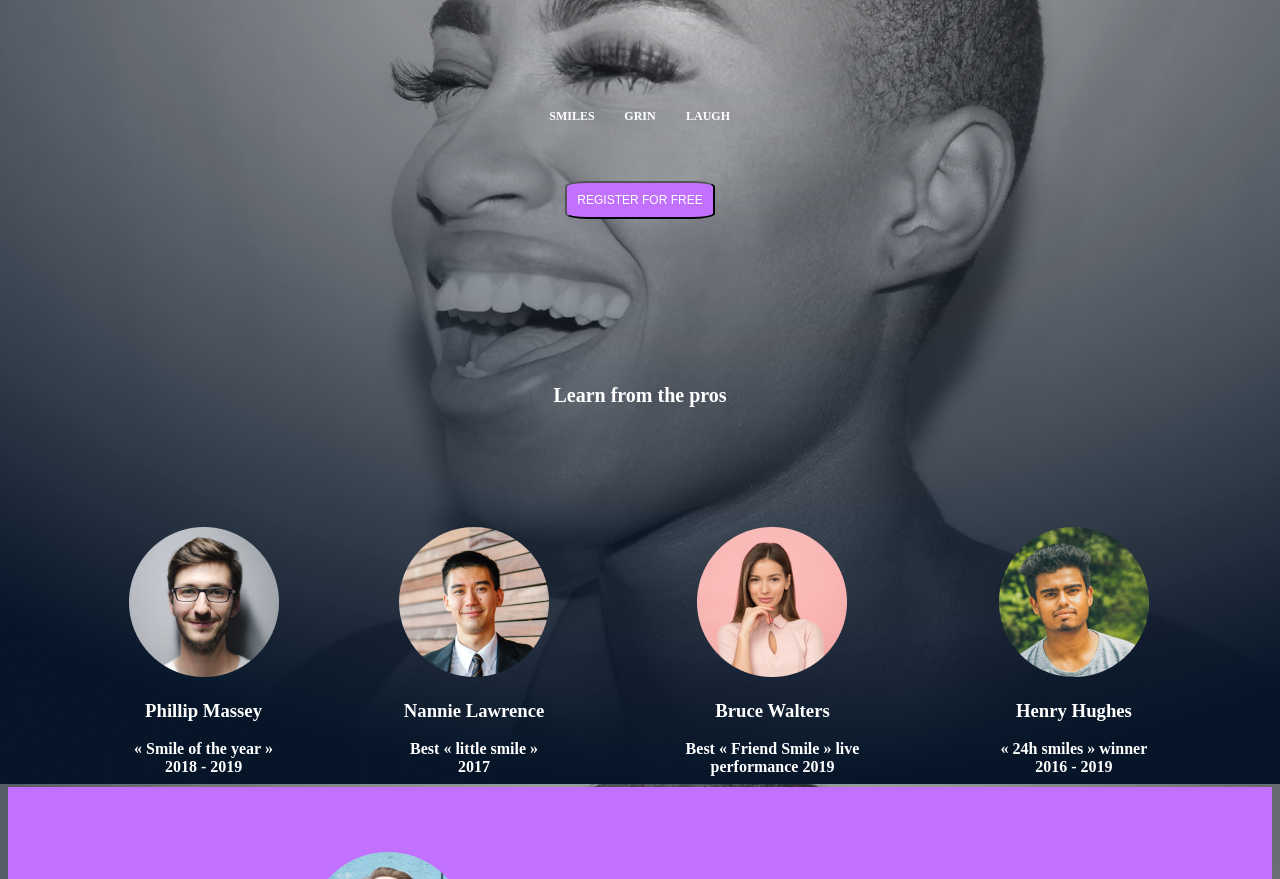
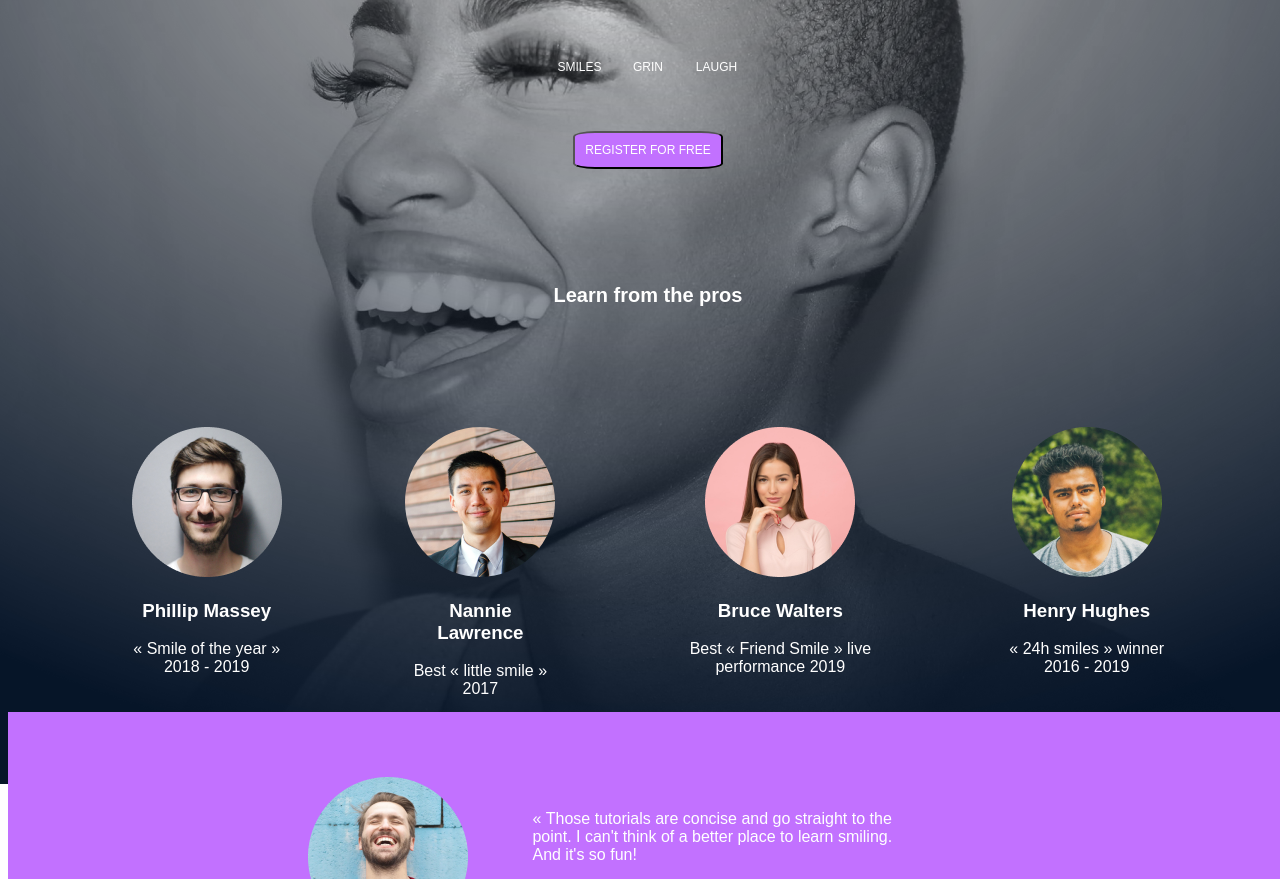
Before and after one commit to wasmalk/alx_html_css, a plain HTML site: page css_advanced/index.html in a window 1280 px wide. Shown: the part 205-1084 px from the top of the page. Drawn offline with Linux system fonts and the light colour scheme.

Commit message:
forth commit

```diff
--- a/css_advanced/styles.css
+++ b/css_advanced/styles.css
@@ -1,8 +1,11 @@
 body{
     background-image: url("Object.png");
-    font-weight: bold;
+    background-repeat: no-repeat;
+    background-position: top center;
+    width: 100%;
+    overflow-x: hidden;
     color: white;
-
+    font-family: "Source Sans Pro", sans-serif;
 }
 
 header{
@@ -51,12 +54,12 @@ h1{
   display: flex;
   justify-content: center;
   align-items: center;
-  height: 300px;
+  height: 200px;
   flex-direction: column;
 
 }
 .second_nav{
-    height: 370px;
+    height: 300px;
     width: 335;
     margin: 50px;
     text-align: center;
@@ -88,11 +91,11 @@ div span{
    margin: 60px;
 }
 .members div{
-    height: 180px;
+    height: 200px;
     width: 30;
     margin: 60px;
     text-align: center;
-    margin-bottom: 20px;
+    margin-bottom: 25px;
 }
 
 h2{font-size: 20px;
@@ -107,10 +110,12 @@ h2{font-size: 20px;
 .Bitmap_Section{
     background-color: #c271ff;
     height: 350px;
+
 }
 .Bitmap{
     display: inline-block;
     align-items: center;
+    max-width: 1000px;
 }
 .Bitmap_text{
     text-decoration: none;
@@ -161,10 +166,16 @@ margin-bottom: 50px;
 .Free_membership div{
    background-color: rgb(5, 5, 71);
    height: auto;
+   color: white;
+    padding: 50px 0;
+    text-align: center;
+    max-width: 1400px;
+    margin: 0 auto;
+}
 
 
 
-}
+
 #membey{
 width: 200px;
 justify-content: center;
```
